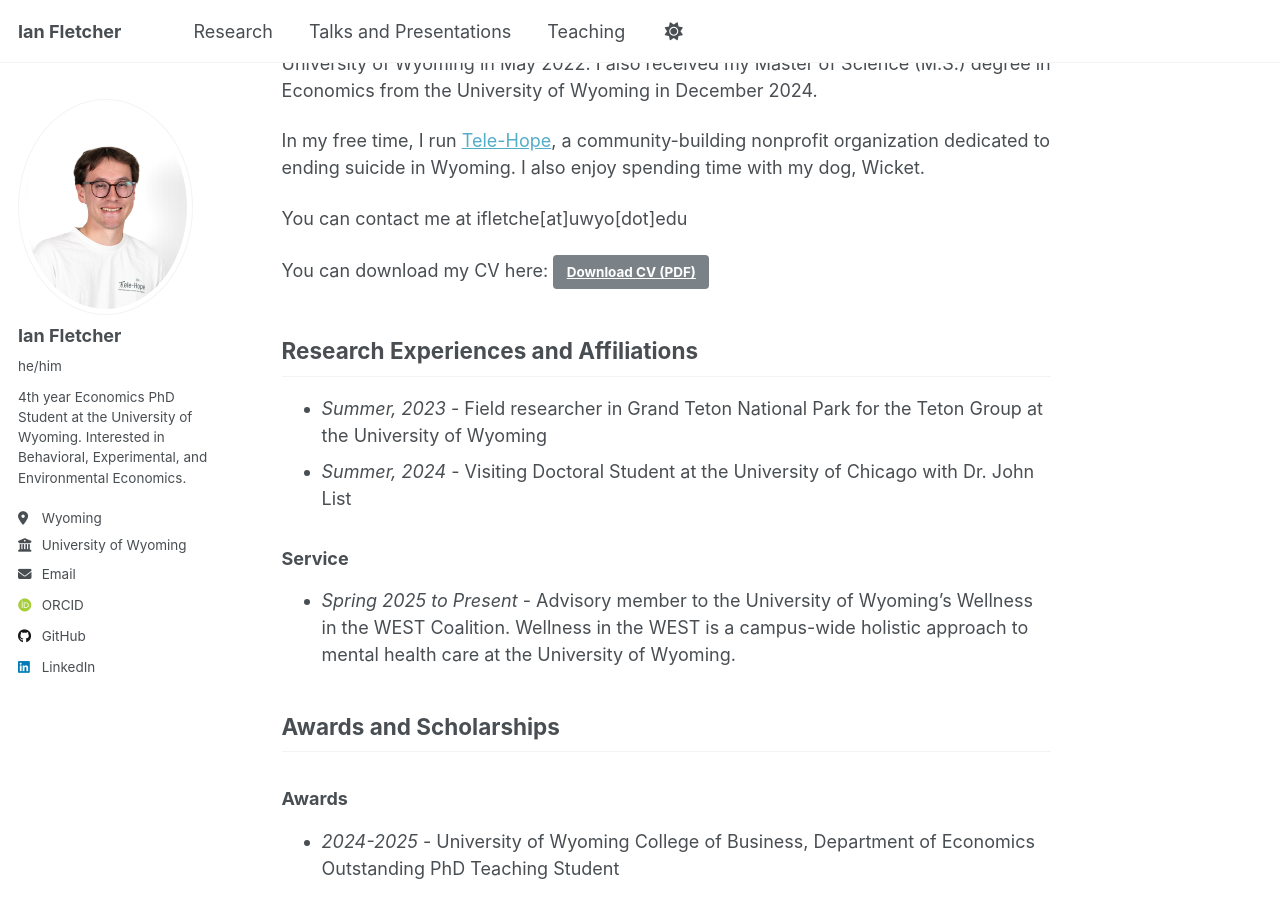
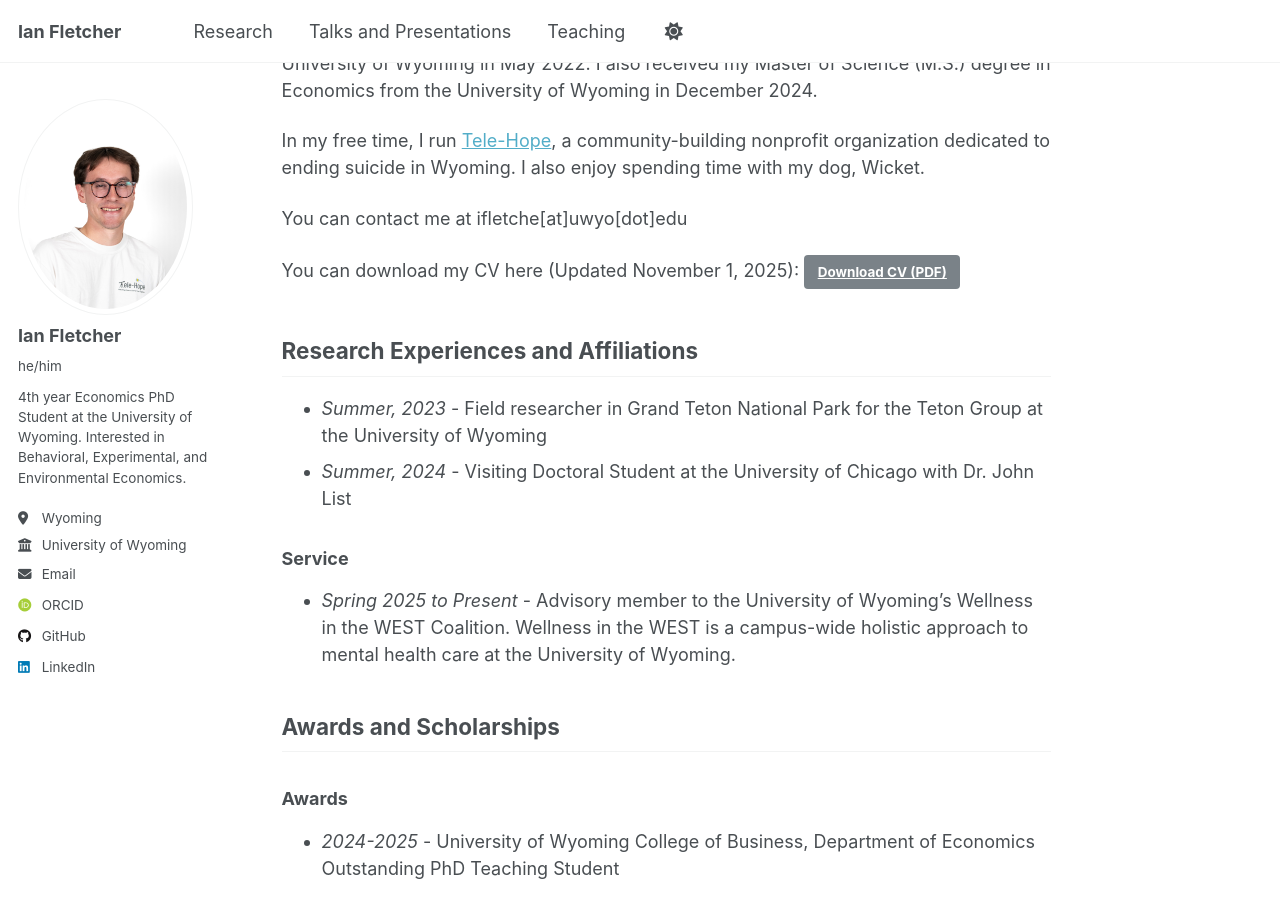
Before and after one commit to fletcherian/fletcherian.github.io, a Jekyll site: the page built from _pages/about.md, in a window 1280 px wide and 900 px high, scrolled down 399 px. Built offline with Jekyll 4.4.1, drawn with Linux system fonts in a browser that asks for light colours; some web fonts are replaced; a script that is not in the unit is left out; a file with an impossible date is left out.

Commit message:
Update about.md

```diff
--- a/_pages/about.md
+++ b/_pages/about.md
@@ -16,7 +16,7 @@ In my free time, I run [Tele-Hope](https://www.tele-hope.org/), a community-buil
 
 You can contact me at ifletche\[at\]uwyo\[dot\]edu
 
-You can download my CV here: [Download CV (PDF)](https://fletcherian.github.io/files/Fletcher-CV.pdf){: .btn}
+You can download my CV here (Updated November 1, 2025): [Download CV (PDF)](https://fletcherian.github.io/files/Fletcher-CV.pdf){: .btn}
 
 ## Research Experiences and Affiliations
 * _Summer, 2023_ - Field researcher in Grand Teton National Park for the Teton Group at the University of Wyoming
```
